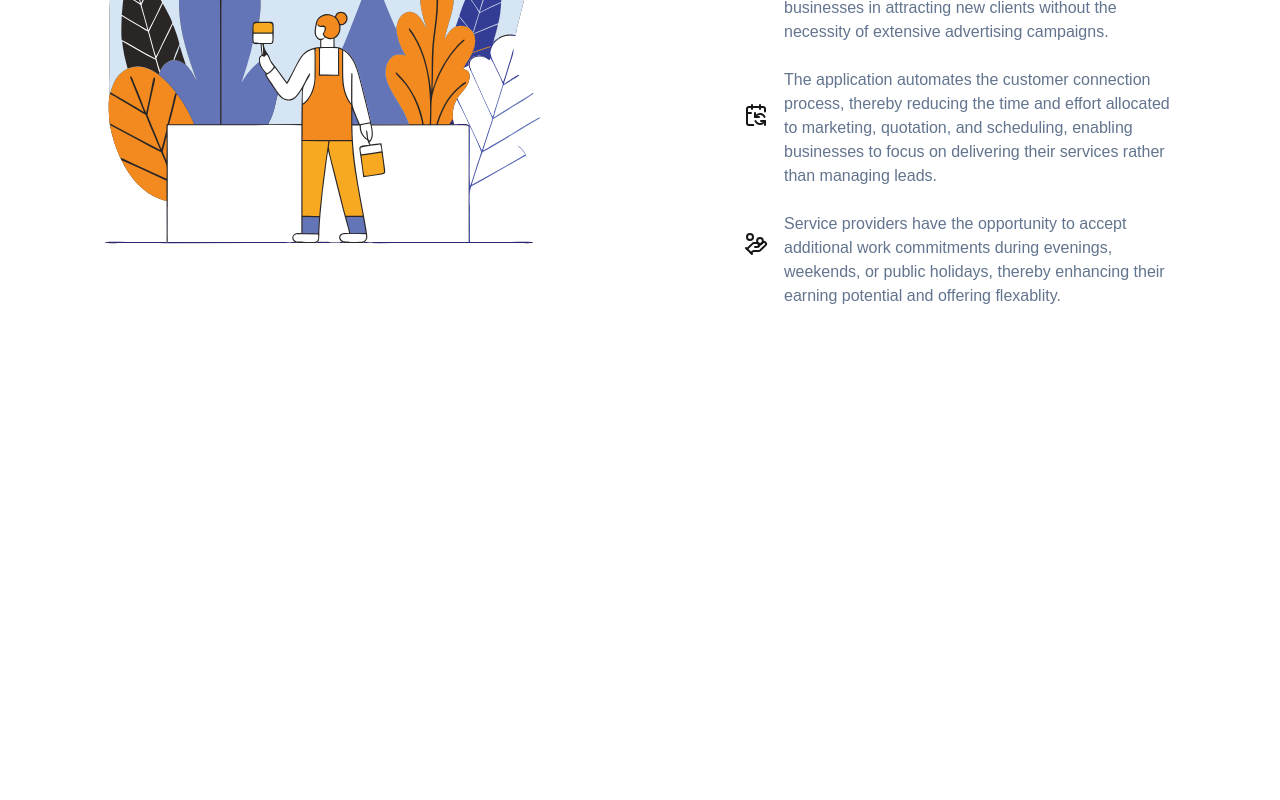
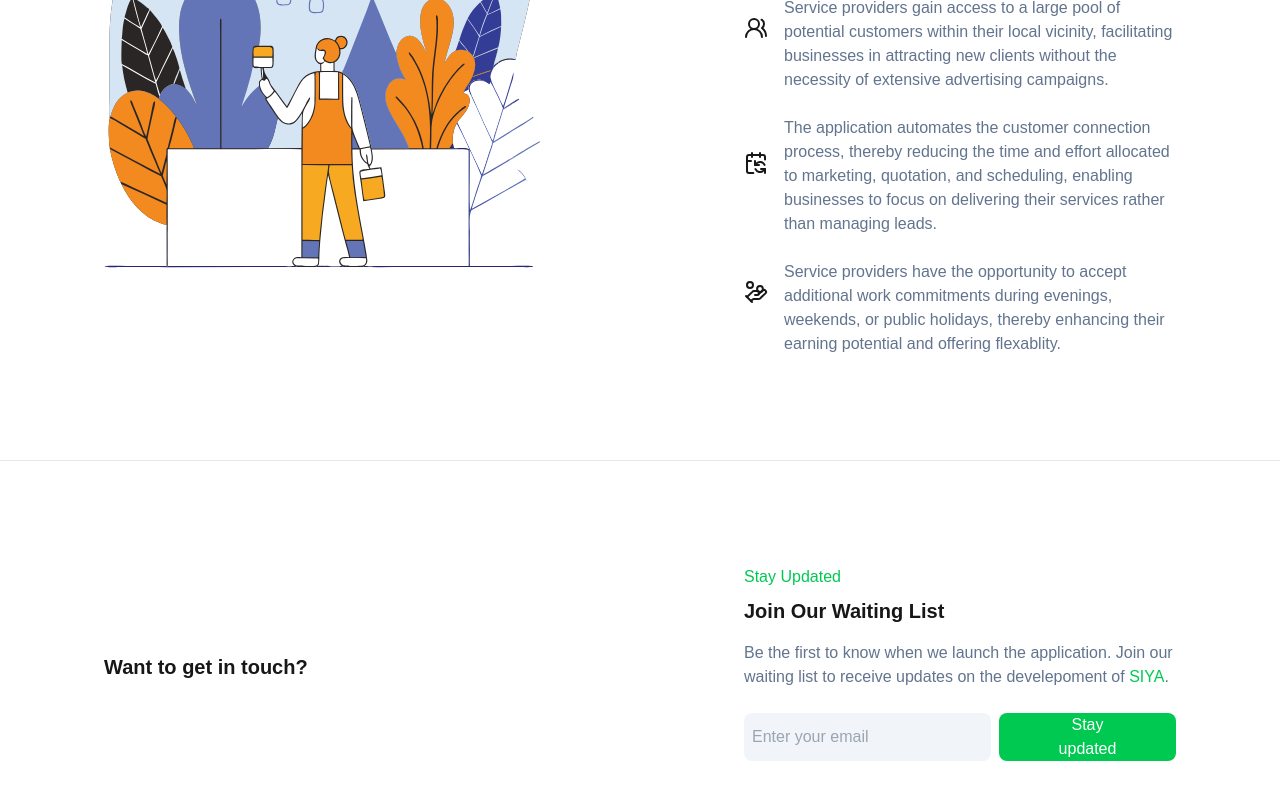
Before and after one commit to thomahn3/siya, a Next.js app in the folder landingpage/: page / in a window 1280 px wide. Shown: the part 1534-2334 px from the top of the page. Before the commit the page ends 1946 px from the top, so only its background shows below. Built offline with nearby package versions, Linux system fonts and the light colour scheme.

Commit message:
copywriting

```diff
--- /dev/null
+++ b/landingpage/app/api/subscribers/route.ts
@@ -0,0 +1,14 @@
+import { NextResponse } from "next/server";
+import { PrismaClient } from "@prisma/client";
+
+const prisma = new PrismaClient();
+
+export async function GET() {
+  try {
+    const count = await prisma.subscriber.count();
+    return NextResponse.json({ count });
+  } catch (error) {
+    console.error("Error fetching subscriber count:", error);
+    return NextResponse.json({ error: "Internal Server Error" });
+  }
+}
--- a/landingpage/app/page.tsx
+++ b/landingpage/app/page.tsx
@@ -6,6 +6,7 @@ import { CalendarDays } from 'lucide-react';
 import { UsersRound } from 'lucide-react';
 import { CalendarSync } from 'lucide-react';
 import { HandCoins } from 'lucide-react';
+import SubscriberCount from "./ui/count";
 
 export default function Home() {
   return (
@@ -85,7 +86,7 @@ export default function Home() {
           <p className="text-green-500">Business Reach</p>
           <p className="text-xl font-bold mt-2">Increase Discoverability</p>
           <p className="mt-4 text-slate-500">
-            Tired of searching for different businesses to perform a job for you, only to endure the inconvenience of comparing quotes and at this point, you are uncertain of their reliability?
+          Struggling to fill your schedule with reliable clients? Tired of wasting hours on marketing, quoting, and chasing leads? Want to connect directly to customers in your area who need your skills, no cold calls, no ads, just jobs tailored to your expertise?
           </p>
           <div className="mt-6 space-y-6">
             <div className="flex flex-row items-start">
@@ -112,6 +113,30 @@ export default function Home() {
         </div>
       </div>
       </section>
+      <section className="py-20 border-t border-gray-200">
+        <div className="flex flex-col justify-center items-center w-full">
+          <div className="flex flex-col md:flex-row items-center w-full">
+            <div className="p-6 md:w-1/2">
+              <div className="ml-20 mr-20">
+                <p className="text-xl font-bold mt-2">Want to get in touch?</p>
+
+              </div>
+            </div>
+            <div className="p-6 md:w-1/2">
+              <div className="ml-20 mr-20">
+                <p className="text-green-500">Stay Updated</p>
+                <p className="text-xl font-bold mt-2">Join Our Waiting List</p>
+                <p className="mt-4 text-slate-500">
+                  Be the first to know when we launch the application. Join our waiting list to receive updates on the develepoment of <span className="text-green-500">SIYA</span>.
+                </p>
+                <div className="mt-2">
+                  <SubscribeForm />
+                </div>
+              </div>
+            </div>
+          </div>
+        </div>
+      </section>
     </main>
   );
 }
--- /dev/null
+++ b/landingpage/app/ui/count.tsx
@@ -0,0 +1,30 @@
+"use client"; // If using Next.js with App Router
+
+import { useEffect, useState } from "react";
+
+const getSubscriberCount = async (): Promise<number> => {
+  try {
+    const res = await fetch("/api/subscribers"); // Calls API route
+    const data = await res.json();
+    return data.count;
+  } catch (error) {
+    console.error("Failed to fetch subscriber count:", error);
+    return 0;
+  }
+};
+
+const SubscriberCount = () => {
+  const [count, setCount] = useState<number | null>(null);
+
+  useEffect(() => {
+    getSubscriberCount().then(setCount);
+  }, []);
+
+  return (
+    <div className="text-lg font-semibold">
+      {count !== null ? `Total Subscribers: ${count}` : "Loading..."}
+    </div>
+  );
+};
+
+export default SubscriberCount;
--- a/landingpage/app/ui/emailForm.tsx
+++ b/landingpage/app/ui/emailForm.tsx
@@ -36,7 +36,7 @@ export default function SubscribeForm() {
           required
           className="p-2 pr-8 rounded-lg text-slate-600 bg-slate-100"
         />
-        <button type="submit" className="bg-green-500 text-white pl-14 pr-14 rounded-lg">
+        <button type="submit" className="bg-green-500 text-white pl-14 pr-14 rounded-lg hover:bg-green-400">
           Stay updated
         </button>
       </form>
```
